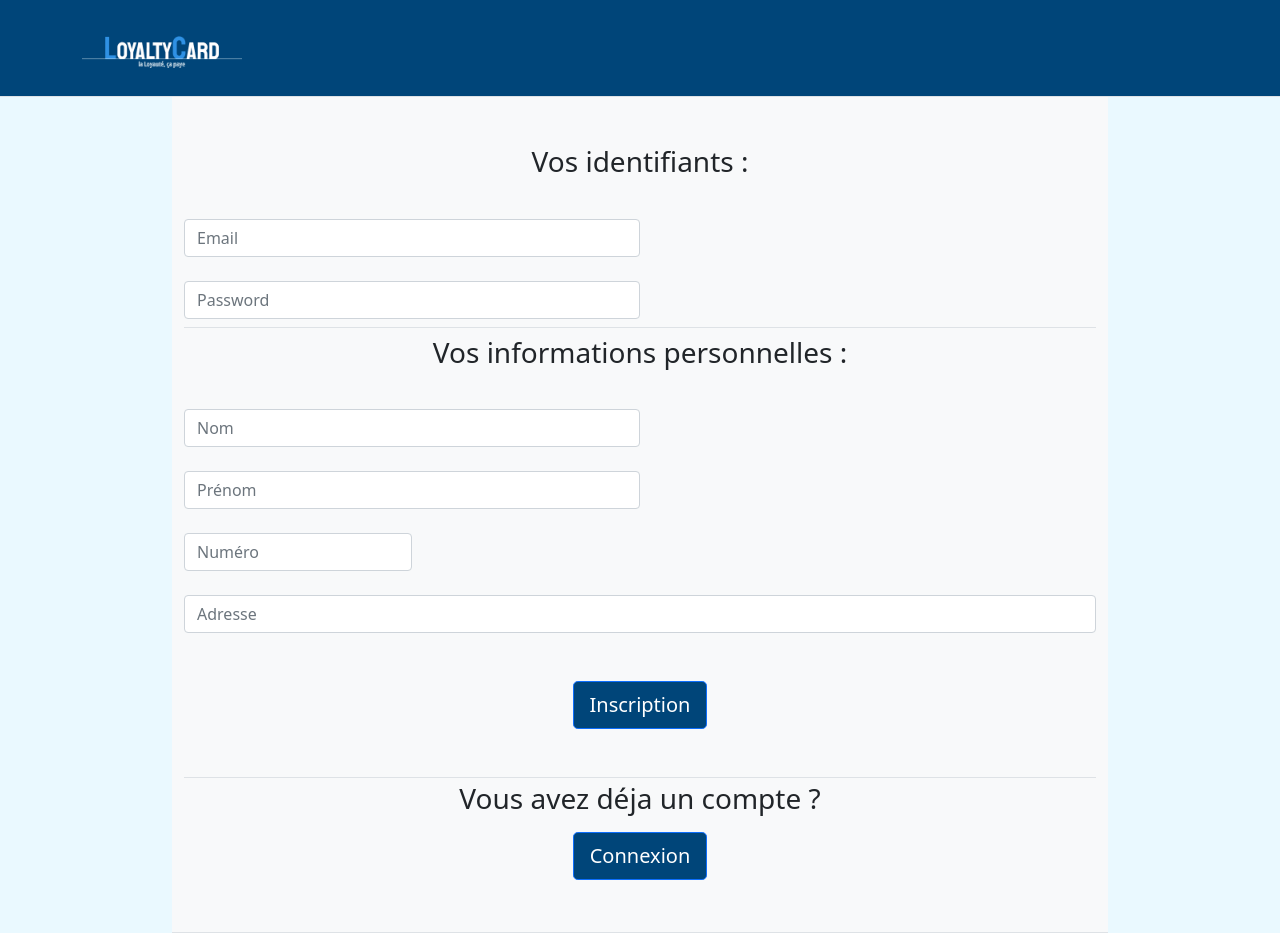
After one commit to TangVdv/Projet-Annuel, a PHP site: page /SignIn-Up/sign_up.php in a window 1280 px wide. The commit adds this page. Run offline with PHP 8.4, Linux system fonts and the light colour scheme.

Commit message:
clean files and tree folder

```diff
--- /dev/null
+++ b/SignIn-Up/sign_up.php
@@ -0,0 +1,65 @@
+<!DOCTYPE html>
+<html lang="fr" dir="ltr">
+  <head>
+    <meta charset="utf-8">
+    <title>Inscription</title>
+  </head>
+  <body style="background: #EAF9FF">
+    <?php
+      include("../includes/header_logo.html");
+
+      include("../includes/bdd.php");
+    ?>
+
+    <div style="width: 60rem" class="container">
+      <div class="bg-light py-5 container text-center border-bottom">
+        <form action="sign_up_verif.php" method="post">
+          <div class="border-bottom">
+            <h1 class="h3 mb-3 font-weight-normal">Vos identifiants :</h1>
+
+            <div class="form-row">
+              <div class="form-group col-md-6">
+                <label for="inputEmail4"></label>
+                <input type="email" class="form-control" id="inputEmail4" placeholder="Email" name="email">
+              </div>
+
+              <div class="form-group col-md-6">
+                <label for="inputPassword4"></label>
+                <input type="password" class="form-control mb-2" id="inputPassword4" placeholder="Password" name="mot_de_passe">
+              </div>
+            </div>
+          </div>
+
+          <div class="mt-2 form-group">
+            <h1 class="h3 mb-3 font-weight-normal">Vos informations personnelles :</h1>
+            <label for="inputFamName"></label>
+            <input type="text" class="form-control w-50" id="inputFamName" placeholder="Nom" name="nom">
+          </div>
+
+          <div class="form-group">
+            <label for="inputName"></label>
+            <input type="text" class="form-control w-50" id="inputName" placeholder="Prénom" name="prenom">
+          </div>
+
+          <div class="form-row">
+            <div class="form-group w-25">
+              <label for="inputNumber"></label>
+              <input type="text" class="form-control" id="inputNumber" placeholder="Numéro" name="numero">
+            </div>
+
+            <div class="form-group w-100">
+              <label for="inputAddress"></label>
+              <input type="text" class="form-control" id="inputAddress" placeholder="Adresse" name="adresse">
+            </div>
+
+          <button class="btn btn-lg btn-primary btn-block my-5" style="background-color: #004579" type="submit">Inscription</button>
+        </form>
+      </div>
+      <div class="bg-light py-1 container text-center border-top">
+        <h1 class="h3 mb-3 font-weight-normal">Vous avez déja un compte ?</h1>
+        <a style="background-color: #004579" class="btn btn-lg btn-primary btn-block" href="sign_in.php">Connexion</a>
+      </div>
+    </div>
+
+  </body>
+</html>
--- a/admin/Account/index.php
+++ b/admin/Account/index.php
@@ -1,4 +1,3 @@
-<?php session_start(); ?>
 <!DOCTYPE html>
 <html lang="fr" dir="ltr">
   <head>
--- a/admin/Product/addProduct.php
+++ b/admin/Product/addProduct.php
@@ -1,4 +1,3 @@
-<?php session_start(); ?>
 <!DOCTYPE html>
 <html lang="fr" dir="ltr">
   <head>
--- a/admin/Product/index.php
+++ b/admin/Product/index.php
@@ -1,10 +1,8 @@
-<?php session_start(); ?>
 <!DOCTYPE html>
 <html lang="fr" dir="ltr">
   <head>
     <meta charset="utf-8">
     <title>Admin site</title>
-    <script src="../../lib/bootstrap.min.js" charset="utf-8"></script>
   </head>
   <?php include("../../includes/header.php"); ?>
   <body>
--- a/admin/compagny/compagnyShow.php
+++ b/admin/compagny/compagnyShow.php
@@ -1,4 +1,3 @@
-<?php session_start(); ?>
 <!DOCTYPE html>
 <html lang="fr" dir="ltr">
   <head>
--- a/admin/compagny/index.php
+++ b/admin/compagny/index.php
@@ -1,4 +1,3 @@
-<?php session_start(); ?>
 <!DOCTYPE html>
 <html lang="fr" dir="ltr">
   <head>
--- a/admin/index.php
+++ b/admin/index.php
@@ -1,4 +1,3 @@
-<?php session_start(); ?>
 <!DOCTYPE html>
 <html lang="fr" dir="ltr">
   <head>
--- a/admin/stock/index.php
+++ b/admin/stock/index.php
@@ -1,4 +1,3 @@
-<?php session_start(); ?>
 <!DOCTYPE html>
 <html lang="fr" dir="ltr">
   <head>
--- a/admin/stock/stockShow.php
+++ b/admin/stock/stockShow.php
@@ -1,4 +1,3 @@
-<?php session_start(); ?>
 <!DOCTYPE html>
 <html lang="fr" dir="ltr">
   <head>
--- a/includes/header.php
+++ b/includes/header.php
@@ -2,8 +2,8 @@
 <html lang="fr" dir="ltr">
   <head>
     <meta charset="utf-8">
-    <link href="../lib/bootstrap.min.css" rel="stylesheet">
-    <script src="../lib/bootstrap.min.js" charset="utf-8"></script>
+    <link href="../../lib/bootstrap.min.css" rel="stylesheet">
+    <script src="../../lib/bootstrap.min.js" charset="utf-8"></script>
     <title>Header</title>
     <style>
       header {
@@ -16,7 +16,7 @@
     <header class="py-3 border-bottom">
       <div class="container d-flex flex-wrap justify-content-center">
         <a href="/" class="d-flex align-items-center mb-3 mb-lg-0 me-lg-auto text-dark text-decoration-none">
-          <img src="../img/logo_loyaltycard.png" width="40%">
+          <img src="../../img/logo_loyaltycard.png" width="40%">
         </a>
         <ul class="nav">
           <?php
--- a/includes/header_logo.html
+++ b/includes/header_logo.html
@@ -3,7 +3,8 @@
 <html lang="fr" dir="ltr">
   <head>
     <meta charset="utf-8">
-    <link href="https://cdn.jsdelivr.net/npm/bootstrap@5.1.3/dist/css/bootstrap.min.css" rel="stylesheet" integrity="sha384-1BmE4kWBq78iYhFldvKuhfTAU6auU8tT94WrHftjDbrCEXSU1oBoqyl2QvZ6jIW3" crossorigin="anonymous">
+    <link href="../lib/bootstrap.min.css" rel="stylesheet">
+    <script src="../lib/bootstrap.min.js" charset="utf-8"></script>
     <title>Header</title>
     <style>
       header {
```
Also changed, not shown: SignIn-Up/sign_up_verif.php (added, +75 -0 lines), signIn-Up/sign_in_verif.php (+16 -20 lines), img/products/img-1646418775.jpg (added), img/products/img-1646419053.jpg (added).
